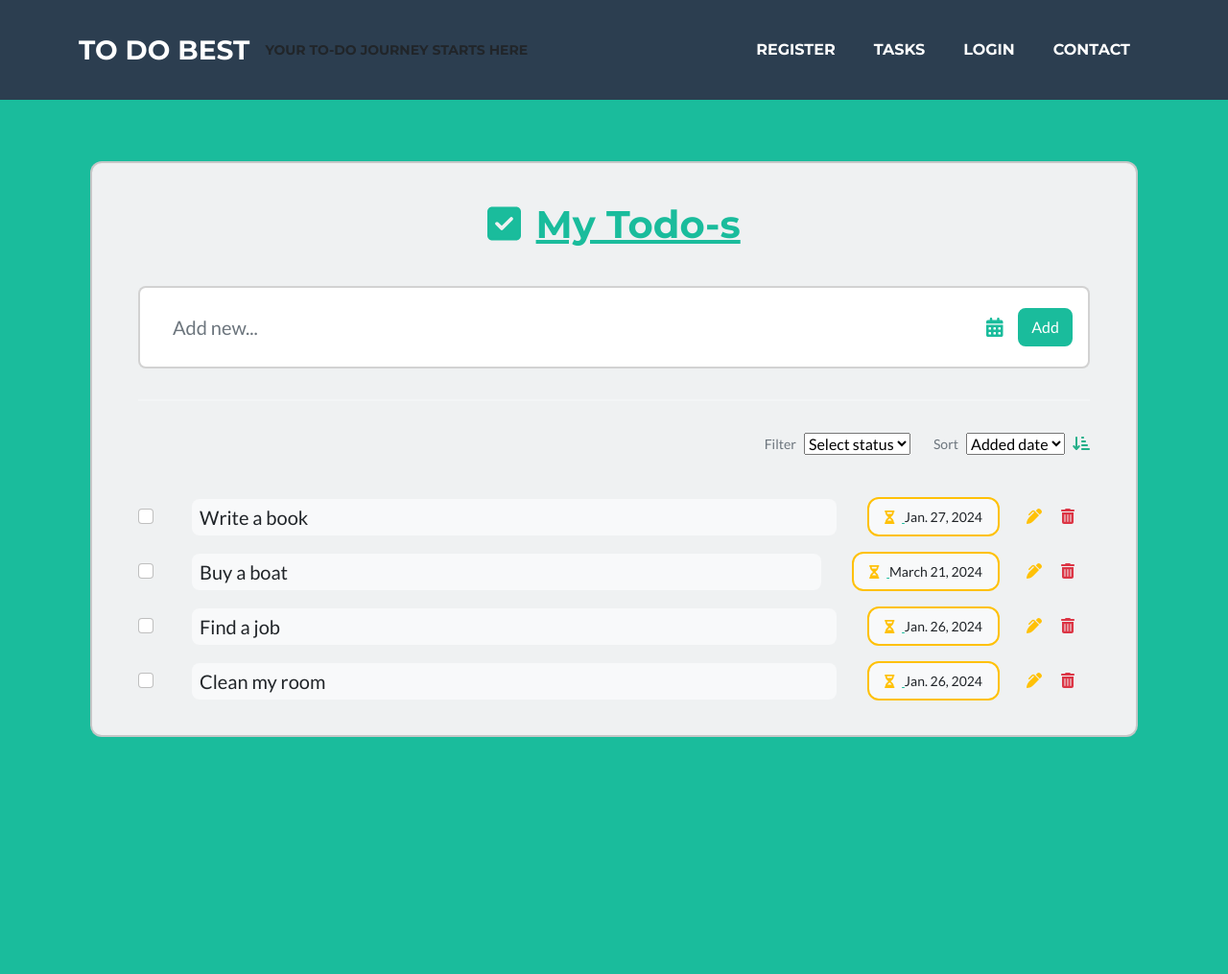
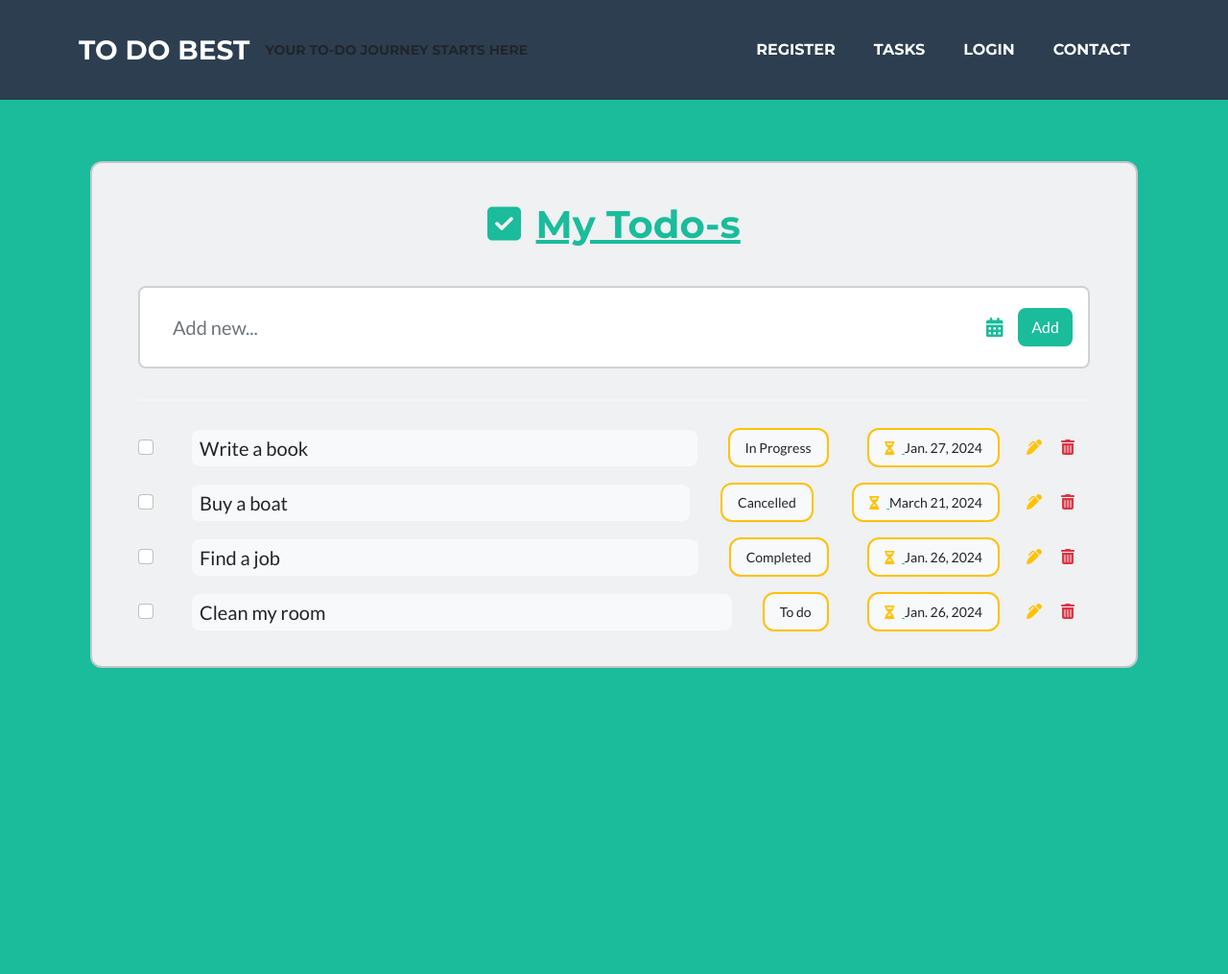
Before and after one commit to PauliusPadrostis/to_do_app, a Django app: page /tasks/ in a window 1280 px wide. Shown: the top 1015 px of the page at 96% size. Run offline with Django 5.2, Linux system fonts and the light colour scheme; data comes from the database, SQL or seed files in the repository; both versions use the stored data as it was after the commit; some libraries are stand-ins or nearby versions.

Commit message:
Displaying task status. Added functionality to modify it.

```diff
--- a/mysite/todoapp/templates/tasklist.html
+++ b/mysite/todoapp/templates/tasklist.html
@@ -1,5 +1,6 @@
 {% extends "base.html" %}
 {% load static %}
+{% load crispy_forms_tags %}
 {% block title %}Task List{% endblock %}
 {% block TaskListCSS %}
 <link href="{% static 'css/todo.css' %}" rel="stylesheet"/> {% endblock %}
@@ -35,21 +36,7 @@
                             </div>
                         </div>
                         <hr class="my-4">
-                        <div class="d-flex justify-content-end align-items-center mb-4 pt-2 pb-3">
-                            <p class="small mb-0 me-2 text-muted">Filter</p>
-                            <select class="select">
-                                <option value="" selected disabled>Select status</option>
-                                    {% for status_code, status_label in status_choices %}
-                                        <option value="{{ status_code }}">{{ status_label }}</option>
-                                    {% endfor %}
-                            </select>
-                            <p class="small mb-0 ms-4 me-2 text-muted">Sort</p>
-                            <select class="select">
-                                <option value="1">Added date</option>
-                                <option value="2">Due date</option>
-                            </select>
-                            <a href="#!" style="color: #23af89;" data-mdb-toggle="tooltip" title="Ascending"><i class="fas fa-sort-amount-down-alt ms-2"></i></a>
-                        </div>
+
 
                         {% for item in task %}
                             <ul id="taskList" class="list-group list-group-horizontal rounded-0 mb-2">
@@ -66,6 +53,15 @@
                                     <p class="lead fw-normal mb-0 bg-light w-100 ms-n2 ps-2 py-1 rounded">{{item.task}}</p>
                                 </li>
 
+                                <!-- Status field -->
+                                <li class="list-group-item px-3 py-1 d-flex align-items-center border-0 bg-transparent">
+                                    <div class="py-2 px-3 me-2 border border-warning rounded-3 d-flex align-items-center bg-light">
+                                        <p class="small mb-0" data-mdb-toggle="tooltip" title="Status">
+                                            {{item.get_status_display}}
+                                        </p>
+                                    </div>
+                                </li>
+
                                 <!-- Task due identifier -->
                                 <li class="list-group-item px-3 py-1 d-flex align-items-center border-0 bg-transparent">
                                     <div class="py-2 px-3 me-2 border border-warning rounded-3 d-flex align-items-center bg-light">
@@ -77,6 +73,7 @@
                                         </p>
                                     </div>
                                 </li>
+
 
                                 <!-- Edit icon -->
                                 <li class="list-group-item ps-1 mt-1  rounded-0 border-0 bg-transparent">
--- a/mysite/todoapp/views.py
+++ b/mysite/todoapp/views.py
@@ -50,7 +50,7 @@ class DeleteTodoView(generic.DeleteView):
 
 class UpdateTodoView(generic.UpdateView):
     model = Task
-    fields = ['task', 'due_date']
+    fields = ['task', 'due_date', 'status']
     success_url = reverse_lazy('tasks')
     template_name = 'edit_todo.html'
 
```
Also changed, not shown: mysite/todoapp/forms.py (+6 -1 lines), mysite/db.sqlite3.
